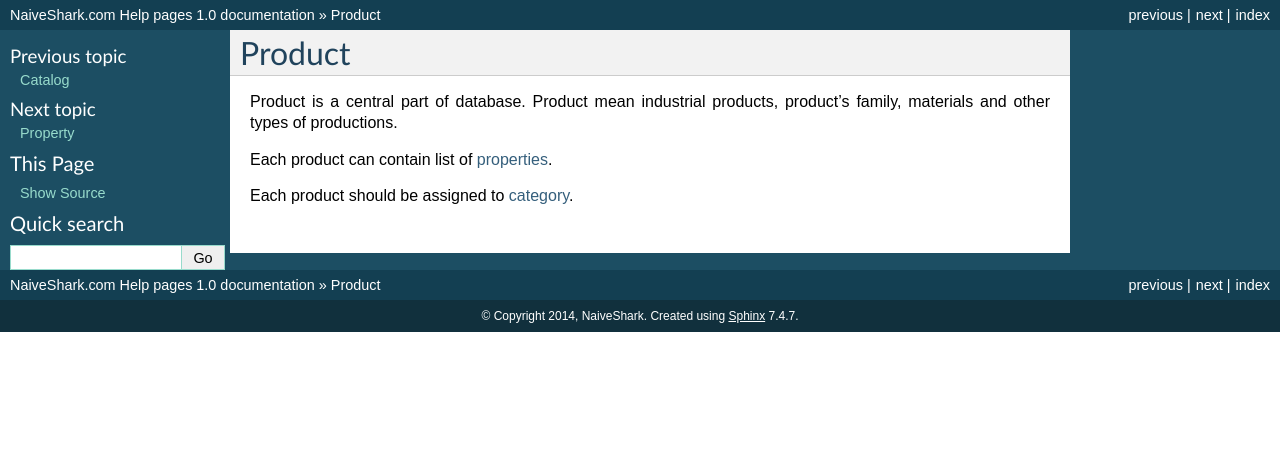
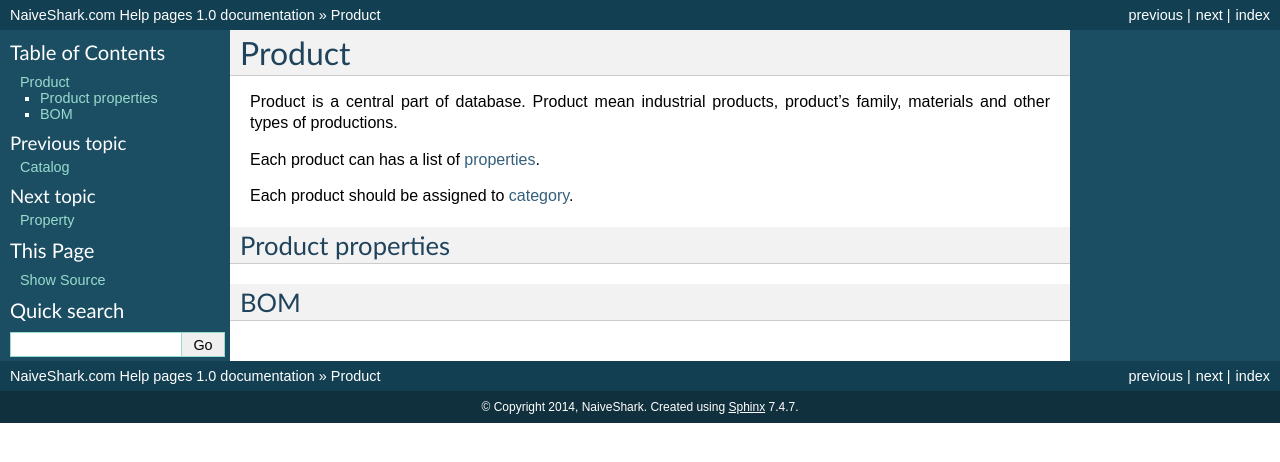
Before and after one commit to NaiveShark/NaiveSharkComDoc, a Sphinx documentation site: the page built from docs/product.rst, in a window 1280 px wide. Shown: the top 462 px of the page. Built offline with Sphinx 7.4.7, drawn with Linux system fonts in a browser that asks for light colours.

Commit message:
Как делать структуру глав?

```diff
--- a/docs/product.rst
+++ b/docs/product.rst
@@ -3,6 +3,13 @@ Product
 
 Product is a central part of database. Product mean industrial products, product's family, materials and other types of productions.
 
-Each product can contain list of :doc:`properties</property>`.
+Each product can has a list of :doc:`properties</property>`.
 
 Each product should be assigned to :doc:`category</catalog>`.
+
+Product properties
+------------------
+
+
+BOM
+---
```
